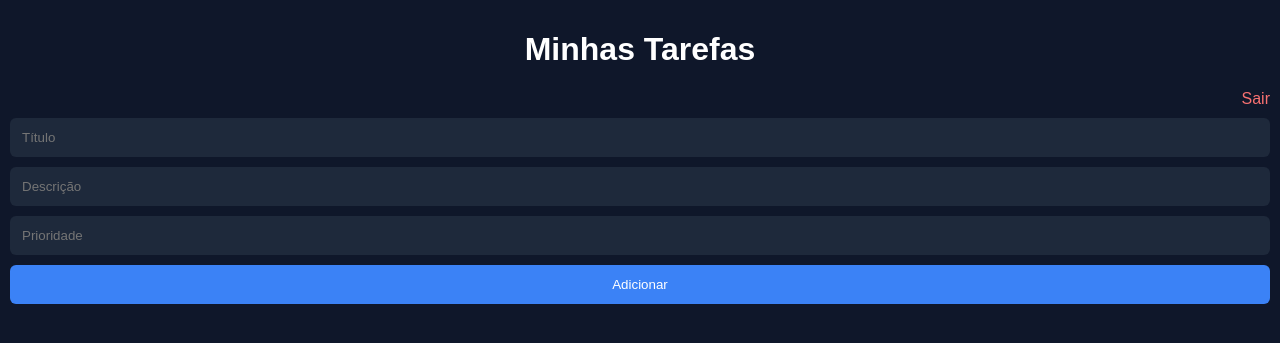
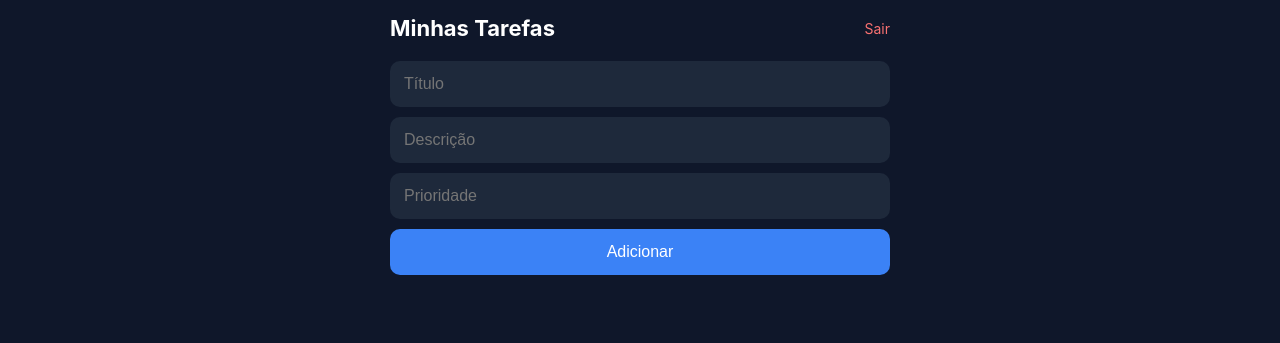
Before and after one commit to Cxlddy/lista_tarefas, a Flask app: page / in a window 1280 px wide. Shown: the top 343 px of the page. Run offline with Flask 3, Linux system fonts and the light colour scheme; the visitor is signed in with stand-in values (Sample User, id 1); data that the repository does not hold is empty.

Commit message:
layout correction

```diff
--- a/app/static/css/style.css
+++ b/app/static/css/style.css
@@ -1,20 +1,40 @@
 body {
     margin: 0;
-    font-family: Arial, sans-serif;
+    font-family: -apple-system, BlinkMacSystemFont, sans-serif;
     background-color: #0f172a;
     color: white;
-    padding: 10px;
+    font-size: 16px;
 }
 
 /* Container */
 .container {
-    max-width: 600px;
+    max-width: 500px;
     margin: auto;
+    padding: 15px;
 }
 
-/* Títulos */
-h1, h2 {
+/* Header estilo app */
+.header {
+    display: flex;
+    justify-content: space-between;
+    align-items: center;
+    margin-bottom: 20px;
+}
+
+h1 {
+    font-size: 22px;
+    margin: 0;
+}
+
+h2 {
     text-align: center;
+}
+
+/* Logout */
+.logout {
+    color: #f87171;
+    text-decoration: none;
+    font-size: 14px;
 }
 
 /* Form */
@@ -22,15 +42,16 @@ h1, h2 {
     display: flex;
     flex-direction: column;
     gap: 10px;
-    margin-bottom: 20px;
+    margin-bottom: 25px;
 }
 
 input {
-    padding: 12px;
-    border-radius: 6px;
+    padding: 14px;
+    border-radius: 10px;
     border: none;
     background-color: #1e293b;
     color: white;
+    font-size: 16px;
 }
 
 input:focus {
@@ -38,11 +59,12 @@ input:focus {
 }
 
 button {
-    padding: 12px;
-    border-radius: 6px;
+    padding: 14px;
+    border-radius: 10px;
     border: none;
     background-color: #3b82f6;
     color: white;
+    font-size: 16px;
     cursor: pointer;
 }
 
@@ -107,16 +133,7 @@ li {
     text-decoration: line-through;
 }
 
-/* Logout */
-.logout {
-    display: block;
-    text-align: right;
-    margin-bottom: 10px;
-    color: #f87171;
-    text-decoration: none;
-}
-
-/* Links auth */
+/* Auth links */
 .auth-link {
     text-align: center;
     margin-top: 10px;
--- a/app/templates/base.html
+++ b/app/templates/base.html
@@ -1,12 +1,15 @@
 <!DOCTYPE html>
-<html>
+<html lang="pt-br">
 <head>
+    <meta charset="UTF-8">
+    <meta name="viewport" content="width=device-width, initial-scale=1.0">
     <title>{% block title %}{% endblock %}</title>
+
     <link rel="stylesheet" href="{{ url_for('static', filename='css/style.css') }}">
 </head>
 <body>
 
-    <div class="auth-container">
+    <div class="container">
         {% block content %}{% endblock %}
     </div>
 
--- a/app/templates/index.html
+++ b/app/templates/index.html
@@ -4,9 +4,10 @@
 
 {% block content %}
 
-<h1>Minhas Tarefas</h1>
-
-<a href="{{ url_for('main.logout') }}" class="logout">Sair</a>
+<div class="header">
+    <h1>Minhas Tarefas</h1>
+    <a href="{{ url_for('main.logout') }}" class="logout">Sair</a>
+</div>
 
 <form method="POST" action="/criar" class="form">
     <input name="titulo" placeholder="Título" required>
@@ -26,9 +27,9 @@
 
         <div class="actions">
             {% if tarefa.status != "concluida" %}
-                <a href="/concluir/{{ tarefa.id }}" class="btn concluir">✔</a>
+                <a href="/concluir/{{ tarefa.id }}" class="btn concluir">✔ Concluir</a>
             {% endif %}
-            <a href="/deletar/{{ tarefa.id }}" class="btn deletar">✖</a>
+            <a href="/deletar/{{ tarefa.id }}" class="btn deletar">Excluir</a>
         </div>
 
     </li>
```
Also changed, not shown: other parts of app/static/css/style.css (+25 -29 lines).
